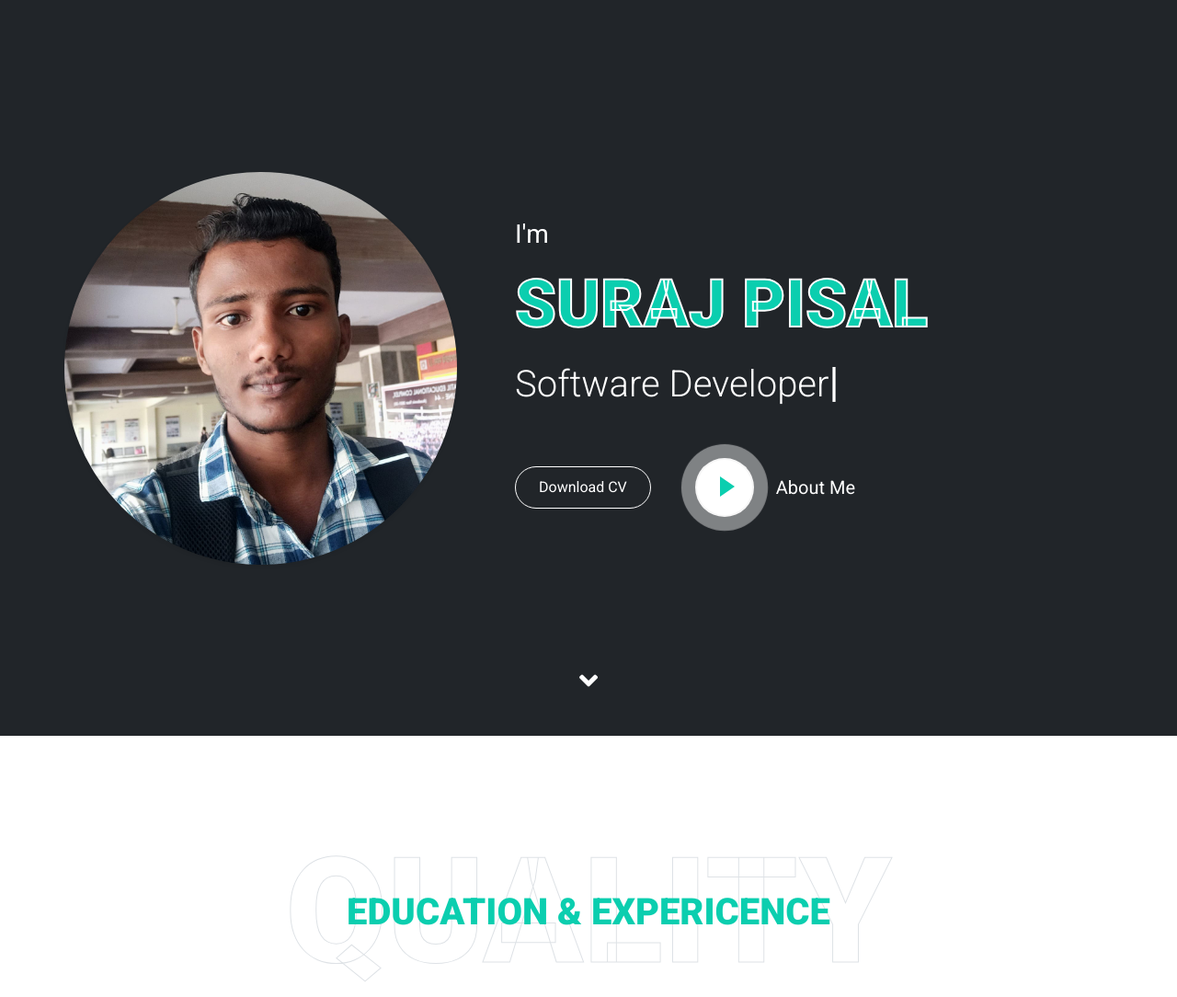
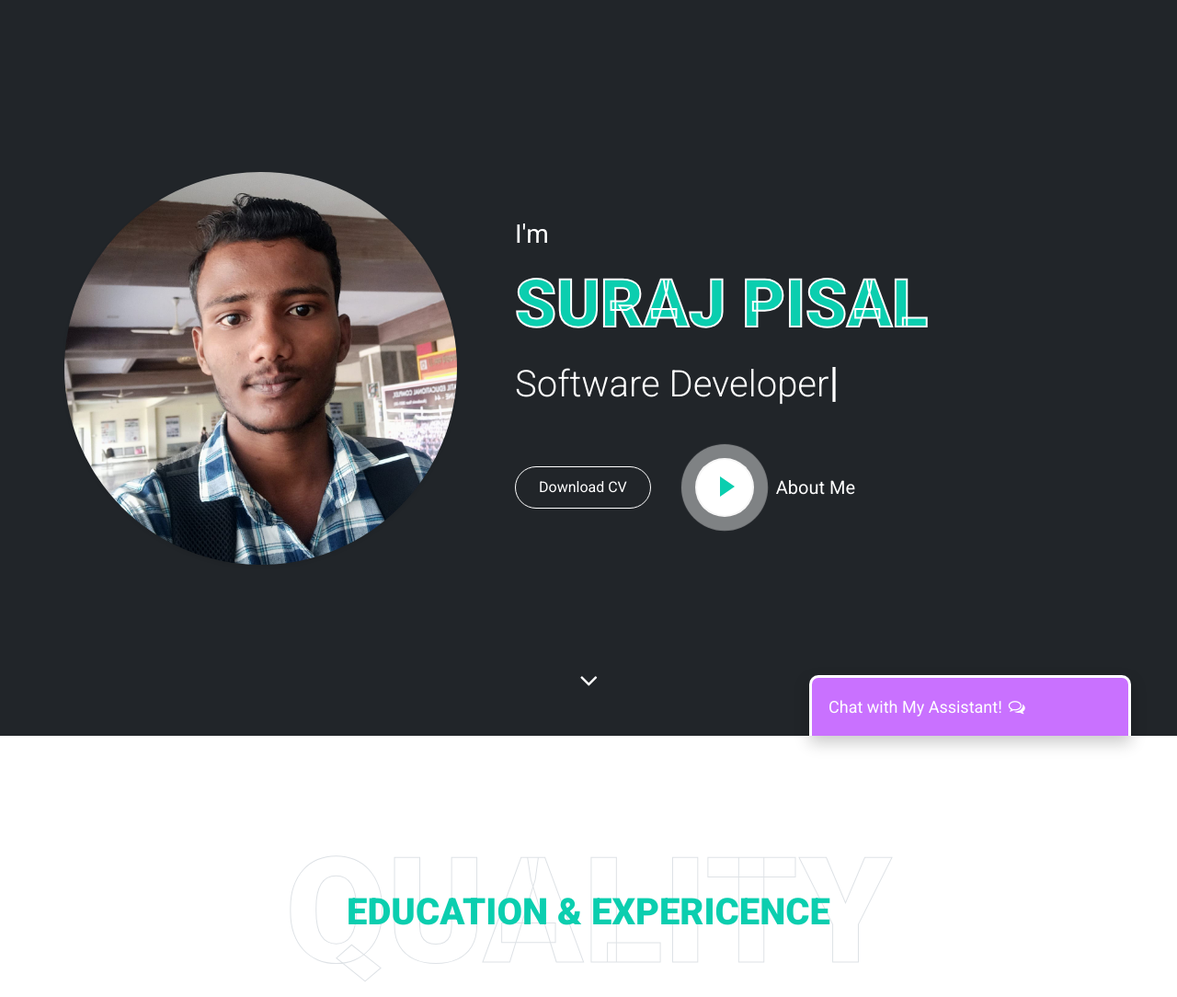
Before and after one commit to Suraj1089/portfolio, a FastAPI app: page / in a window 1280 px wide. Shown: the top 1084 px of the page at 92% size. Run offline with FastAPI, Linux system fonts and the light colour scheme; some libraries are stand-ins or nearby versions.

Commit message:
added chatbot

```diff
--- /dev/null
+++ b/static/css/chat.css
@@ -0,0 +1,176 @@
+.chat-bar-collapsible {
+    position: fixed;
+    bottom: 0;
+    right: 50px;
+    box-shadow: 0 8px 16px 0 rgba(0, 0, 0, 0.2);
+}
+
+.collapsible {
+    background-color: rgb(201, 113, 255);
+    color: white;
+    cursor: pointer;
+    padding: 18px;
+    width: 350px;
+    text-align: left;
+    outline: none;
+    font-size: 18px;
+    border-radius: 10px 10px 0px 0px;
+    border: 3px solid white;
+    border-bottom: none;
+}
+
+.content {
+    max-height: 0;
+    overflow: hidden;
+    transition: max-height 0.2s ease-out;
+    background-color: #f1f1f1;
+}
+
+.full-chat-block {
+    width: 350px;
+    background: white;
+    text-align: center;
+    overflow: auto;
+    scrollbar-width: none;
+    height: max-content;
+    transition: max-height 0.2s ease-out;
+}
+
+.outer-container {
+    min-height: 500px;
+    bottom: 0%;
+    position: relative;
+}
+
+.chat-container {
+    max-height: 500px;
+    width: 100%;
+    position: absolute;
+    bottom: 0;
+    left: 0;
+    scroll-behavior: smooth;
+    hyphens: auto;
+
+}
+
+.chat-container::-webkit-scrollbar {
+    display: none;
+}
+
+.chat-bar-input-block {
+    display: flex;
+    float: left;
+    box-sizing: border-box;
+    justify-content: space-between;
+    width: 100%;
+    align-items: center;
+    background-color: rgb(235, 235, 235);
+    border-radius: 10px 10px 0px 0px;
+    padding: 10px 0px 10px 10px;
+}
+
+.chat-bar-icons {
+    display: flex;
+    justify-content: space-evenly;
+    box-sizing: border-box;
+    width: 25%;
+    float: right;
+    font-size: 20px;
+}
+
+#chat-icon:hover {
+    opacity: .7;
+}
+
+/* Chat bubbles */
+
+#userInput {
+    width: 75%;
+}
+
+.input-box {
+    float: left;
+    border: none;
+    box-sizing: border-box;
+    width: 100%;
+    border-radius: 10px;
+    padding: 10px;
+    font-size: 16px;
+    color: #000;
+    background-color: white;
+    outline: none
+}
+
+.userText {
+    color: white;
+    font-family: Helvetica;
+    font-size: 16px;
+    font-weight: normal;
+    text-align: right;
+    clear: both;
+}
+
+.userText span {
+    line-height: 1.5em;
+    display: inline-block;
+    background: #5ca6fa;
+    padding: 10px;
+    border-radius: 8px;
+    border-bottom-right-radius: 2px;
+    max-width: 80%;
+    margin-right: 10px;
+    animation: floatup .5s forwards
+}
+
+.botText {
+    color: #000;
+    font-family: Helvetica;
+    font-weight: normal;
+    font-size: 16px;
+    text-align: left;
+}
+
+.botText span {
+    line-height: 1.5em;
+    display: inline-block;
+    background: #e0e0e0;
+    padding: 10px;
+    border-radius: 8px;
+    border-bottom-left-radius: 2px;
+    max-width: 80%;
+    margin-left: 10px;
+    animation: floatup .5s forwards
+}
+
+@keyframes floatup {
+    from {
+        transform: translateY(14px);
+        opacity: .0;
+    }
+    to {
+        transform: translateY(0px);
+        opacity: 1;
+    }
+}
+
+
+
+
+@media screen and (max-width:600px) {
+    .full-chat-block {
+        width: 100%;
+        border-radius: 0px;
+    }
+    .chat-bar-collapsible {
+        position: fixed;
+        bottom: 0;
+        right: 0;
+        width: 100%;
+    }
+    .collapsible {
+        width: 100%;
+        border: 0px;
+        border-top: 3px solid white;
+        border-radius: 0px;
+    }
+}
--- /dev/null
+++ b/static/css/home.css
@@ -0,0 +1,9 @@
+html {
+    scroll-behavior: smooth;
+    font-family: Helvetica, sans-serif, Arial;
+}
+
+body {
+    margin: 0 auto;
+    background-color: #222;
+}
--- /dev/null
+++ b/static/js/chat.js
@@ -0,0 +1,105 @@
+// Collapsible
+var coll = document.getElementsByClassName("collapsible");
+
+for (let i = 0; i < coll.length; i++) {
+    coll[i].addEventListener("click", function () {
+        this.classList.toggle("active");
+
+        var content = this.nextElementSibling;
+
+        if (content.style.maxHeight) {
+            content.style.maxHeight = null;
+        } else {
+            content.style.maxHeight = content.scrollHeight + "px";
+        }
+
+    });
+}
+
+function getTime() {
+    let today = new Date();
+    hours = today.getHours();
+    minutes = today.getMinutes();
+
+    if (hours < 10) {
+        hours = "0" + hours;
+    }
+
+    if (minutes < 10) {
+        minutes = "0" + minutes;
+    }
+
+    let time = hours + ":" + minutes;
+    return time;
+}
+
+// Gets the first message
+function firstBotMessage() {
+    let firstMessage = "Hi How can I help You?"
+    document.getElementById("botStarterMessage").innerHTML = '<p class="botText"><span>' + firstMessage + '</span></p>';
+
+    let time = getTime();
+
+    $("#chat-timestamp").append(time);
+    document.getElementById("userInput").scrollIntoView(false);
+}
+
+firstBotMessage();
+
+// Retrieves the response
+function getHardResponse(userText) {
+    let botResponse = getBotResponse(userText);
+    let botHtml = '<p class="botText"><span>' + botResponse + '</span></p>';
+    $("#chatbox").append(botHtml);
+
+    document.getElementById("chat-bar-bottom").scrollIntoView(true);
+}
+
+//Gets the text text from the input box and processes it
+function getResponse() {
+    let userText = $("#textInput").val();
+
+    if (userText == "") {
+        userText = "I love Code Palace!";
+    }
+
+    let userHtml = '<p class="userText"><span>' + userText + '</span></p>';
+
+    $("#textInput").val("");
+    $("#chatbox").append(userHtml);
+    document.getElementById("chat-bar-bottom").scrollIntoView(true);
+
+    setTimeout(() => {
+        getHardResponse(userText);
+    }, 1000)
+
+}
+
+// Handles sending text via button clicks
+function buttonSendText(sampleText) {
+    let userHtml = '<p class="userText"><span>' + sampleText + '</span></p>';
+
+    $("#textInput").val("");
+    $("#chatbox").append(userHtml);
+    document.getElementById("chat-bar-bottom").scrollIntoView(true);
+
+    //Uncomment this if you want the bot to respond to this buttonSendText event
+    // setTimeout(() => {
+    //     getHardResponse(sampleText);
+    // }, 1000)
+}
+
+function sendButton() {
+    getResponse();
+}
+
+function heartButton() {
+    buttonSendText("Heart clicked!")
+}
+
+// Press enter to send a message
+$("#textInput").keypress(function (e) {
+    if (e.which == 13) {
+        getResponse();
+    }
+});
--- /dev/null
+++ b/static/js/responses.js
@@ -0,0 +1,19 @@
+function getBotResponse(input) {
+    //rock paper scissors
+    if (input == "Hi") {
+        return "Hello";
+    } else if (input == "who are you") {
+        return "I am Suraj Assistant!";
+    } else if (input == "scissors") {
+        return "rock";
+    }
+
+    // Simple responses
+    if (input == "hello") {
+        return "Hello there!";
+    } else if (input == "goodbye") {
+        return "Talk to you later!";
+    } else {
+        return "Thanks are asking! I am still learning! Contact: surajpisal113@gmail.com for more information!";
+    }
+}
--- a/templates/index.html
+++ b/templates/index.html
@@ -26,6 +26,14 @@
     <!-- Customized Bootstrap Stylesheet -->
     <link href="{{ url_for('static', path='css/style.css') }}" rel="stylesheet">
     <link href="{{ url_for('static', path='css/customs.css') }}" rel="stylesheet">
+
+    <!--CHAT BOT STYLE-->
+    <link rel="stylesheet" href="{{ url_for('static', path='/css/chat.css') }}">
+    <link rel="stylesheet" href="{{ url_for('static', path='/css/home.css') }}">
+    <link rel="stylesheet" href="https://cdnjs.cloudflare.com/ajax/libs/font-awesome/4.7.0/css/font-awesome.min.css">
+
+    <!--CHAT BOT STYLE END-->
+
     <style>
         .success-message {
             color: green;
@@ -35,6 +43,11 @@
         .error-message {
             color: red;
             font-weight: bold;
+        }
+        .form-control.form-control-sm {
+        height: 28px;
+        font-size: 0.875rem;
+        width: 150px;
         }
     </style>
 </head>
@@ -315,7 +328,7 @@
                         <button type="button" class="btn-play" data-toggle="modal" data-src="{{ url_for('static', path='/video.mp4') }}" data-target="#videoModal">
                             <span></span>
                         </button>
-                        <a href="https://resultconvertor.streamlit.app/" class="btn btn-primary btn-project-link">Live Link</a>
+                        <a href="https://resultconvertor.onrender.com/" class="btn btn-primary btn-project-link">Live Link</a>
                     </div>
                 </div>
             </div>
@@ -503,13 +516,55 @@
   </div>
   <!-- Contact End -->
 
-  <style>
-    .form-control.form-control-sm {
-      height: 28px;
-      font-size: 0.875rem;
-      width: 150px;
-    }
-  </style>
+
+
+  <!--CHAT BOT ICON-->
+
+<div class="chat-bar-collapsible">
+    <button id="chat-button" type="button" class="collapsible">Chat with My Assistant!
+        <i id="chat-icon" style="color: #fff;" class="fa fa-fw fa-comments-o"></i>
+    </button>
+
+    <div class="content">
+        <div class="full-chat-block">
+            <!-- Message Container -->
+            <div class="outer-container">
+                <div class="chat-container">
+                    <!-- Messages -->
+                    <div id="chatbox">
+                        <h5 id="chat-timestamp"></h5>
+                        <p id="botStarterMessage" class="botText"><span>Loading...</span></p>
+                    </div>
+
+                    <!-- User input box -->
+                    <div class="chat-bar-input-block">
+                        <div id="userInput">
+                            <input id="textInput" class="input-box" type="text" name="msg"
+                                placeholder="Tap 'Enter' to send a message">
+                            <p></p>
+                        </div>
+
+                        <div class="chat-bar-icons">
+                            <i id="chat-icon" style="color: crimson;" class="fa fa-fw fa-heart"
+                                onclick="heartButton()"></i>
+                            <i id="chat-icon" style="color: #333;" class="fa fa-fw fa-send"
+                                onclick="sendButton()"></i>
+                        </div>
+                    </div>
+
+                    <div id="chat-bar-bottom">
+                        <p></p>
+                    </div>
+
+                </div>
+            </div>
+
+        </div>
+    </div>
+
+</div>
+
+ <!--CHAT BOT ICON END-->
 
 
     <!-- Scroll to Bottom -->
@@ -537,6 +592,13 @@
     <script src="https://code.jquery.com/jquery-3.6.0.min.js"></script>
 
     <script src="https://code.jquery.com/jquery-3.6.0.min.js"></script>
+    <script src="https://ajax.googleapis.com/ajax/libs/jquery/3.4.1/jquery.min.js"></script>
+
+    <!---CHAT BOT SCRIPT-->
+    <script src="{{ url_for('static', path='/js/responses.js') }}"></script>
+<script src="{{ url_for('static', path='/js/chat.js') }}"></script>
+<!--CHAT BOT SCRIPT ENDS -->
+
 <script>
   $(document).ready(function() {
     $('#contactForm').submit(function(event) {
```
